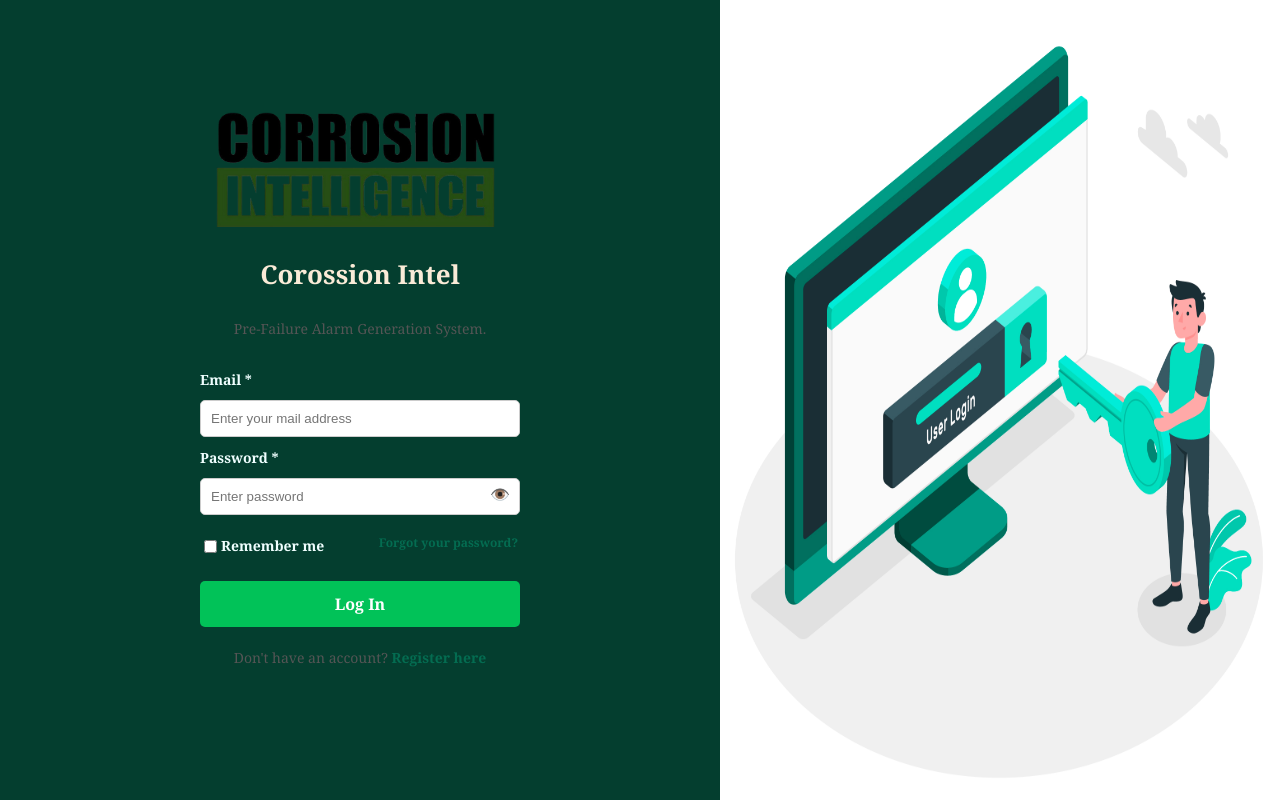
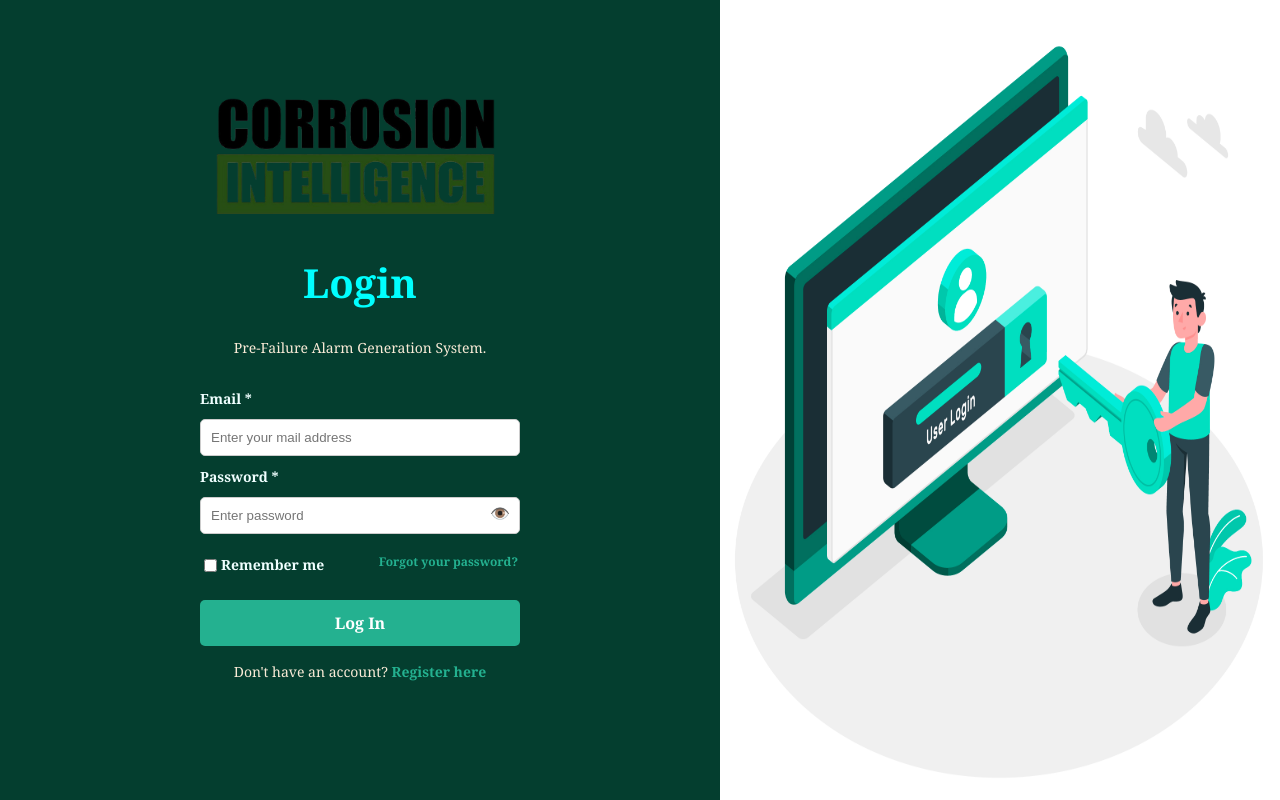
Before and after one commit to sunnysagar/AlertSystem, a React (Vite) app: page /login in a window 1280 px wide. Built offline with nearby package versions, Linux system fonts and the light colour scheme.

Commit message:
commit latest UI

```diff
--- a/src/pages/Login.jsx
+++ b/src/pages/Login.jsx
@@ -43,7 +43,7 @@ const Login = () => {
         <div className="logo">
           <img src={companyLogo} alt="Company Logo" />
         </div>
-        <h2>Corossion Intel</h2>
+        <h2>Login</h2>
         <p>Pre-Failure Alarm Generation System.</p>
 
         {error && <p className="error-message">{error}</p>}
--- a/src/styles/Login.css
+++ b/src/styles/Login.css
@@ -29,35 +29,34 @@
 .logo img{
   width: 280px;
   margin-right: 10px;
-
 }
 
-h2 {
-  font-size: 26px;
-  color:antiquewhite;
+.login-form h2 {
+  font-size: 40px;
+  color:aqua;
   font-weight: bold;
   margin-bottom: 10px;
 }
 
-p {
+.login-form p {
   font-size: 14px;
-  color: #555;
+  color: antiquewhite;
   margin-bottom: 20px;
 }
 
-form {
+.login-form form {
   width: 100%;
   max-width: 320px;
 }
 
-label {
+.login-form label {
   font-size: 14px;
   font-weight: bold;
   display: block;
   margin-top: 10px;
 }
 
-input {
+.login-form input {
   width: 100%;
   padding: 10px;
   margin-top: 5px;
@@ -100,7 +99,7 @@ input {
 
 /* Make "Forgot password" float to the right */
 .remember-forgot a {
-  color: #046c51;
+  color: #24b190;
   text-decoration: none;
   font-weight: bold;
   margin-left: auto;  /* Push it to the right */
@@ -116,7 +115,7 @@ input {
 .login-btn {
   width: 100%;
   padding: 12px;
-  background: #01c258;
+  background: #24b190;
   font-weight: bold;
   color: white;
   border: none;
@@ -152,12 +151,13 @@ input {
 
 /* Register Link */
 .register-link {
-  margin-top: 20px;
+  margin-top: 15px;
   font-size: 14px;
+  color:antiquewhite;
 }
 
 .register-link a {
-  color: #046c51;
+  color: #24b190;
   font-weight: bold;
   text-decoration: none;
 }
--- a/src/styles/Register.css
+++ b/src/styles/Register.css
@@ -22,11 +22,11 @@
 
 .register-form h2 {
   margin-bottom: 10px;
-  color:#046c51
+  color:aqua
 }
 
 .register-form p {
-  color: #555;
+  color: antiquewhite;
   margin-bottom: 20px;
 }
 
@@ -37,6 +37,7 @@
 
 .register-form label {
   text-align: left;
+  color:azure;
   display: block;
   font-size: 14px;
   font-weight: bold;
@@ -54,7 +55,7 @@
 .register-btn {
   width: 100%;
   padding: 12px;
-  background: #01c258;
+  background: #24b190;
   font-weight: bold;
   color: white;
   border: none;
@@ -65,10 +66,11 @@
 }
 
 .login-link {
-  margin-top: 10px;
+  margin-top: 15px;
 }
+
 .login-link a {
-  color:#046c51;
+  color:#24b190;
   text-decoration: none;
   font-weight: bold;
 }
```
